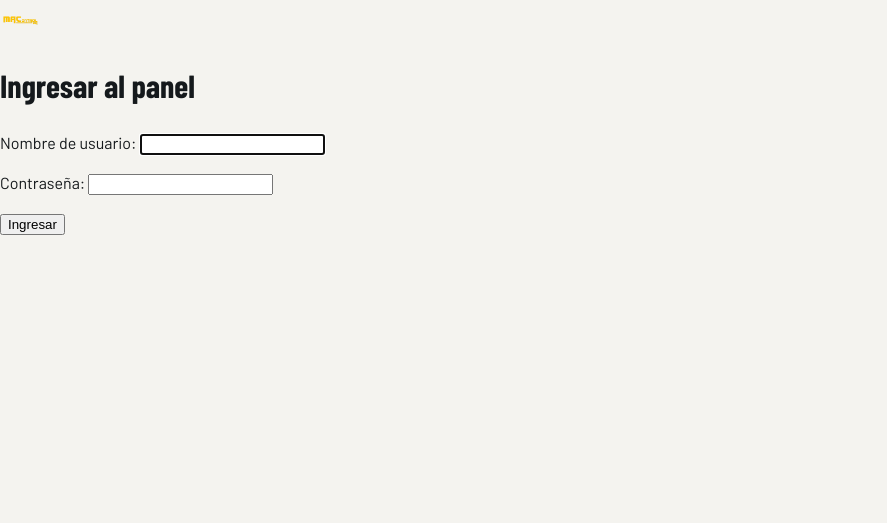
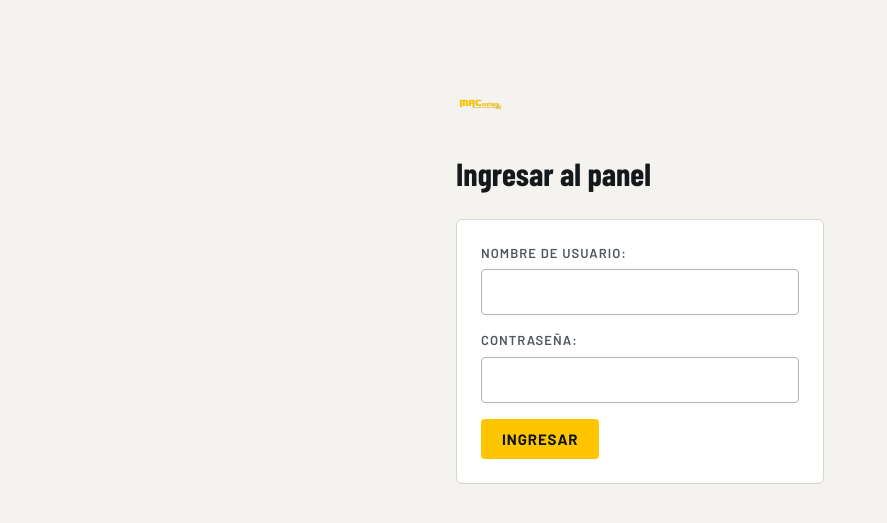
Before and after one commit to WirkraftGruppe/macontrol-web, a Django app: page /panel/ingresar/ in a window 1280 px wide. Shown: the top 523 px of the page, without its empty margins (0-887 px from the left). Run offline with Django 5.2, Linux system fonts and the light colour scheme; parts of the project's set-up code (start-up, migrations or seed data) failed here and were passed over; some libraries are stand-ins or nearby versions.

Commit message:
T2: layout, parciales, panel.css y ListadoPanelMixin con HTMX
Co-Authored-By: Claude Opus 5.5 (1M context) <noreply@anthropic.com>

```diff
--- /dev/null
+++ b/static/css/panel.css
@@ -0,0 +1,176 @@
+/* Componentes del panel. Los tokens (colores, semáforo) viven en templates/base.html. */
+
+/* El panel trae su propio logo y cabecera: se oculta la cabecera del sitio. */
+[data-tema="claro"] body > header { display: none; }
+[data-tema="claro"] a { color: var(--text); }
+[data-tema="claro"] a:hover { color: var(--brand-hover); }
+
+.visually-hidden {
+  position: absolute;
+  width: 1px;
+  height: 1px;
+  overflow: hidden;
+  clip: rect(0 0 0 0);
+  white-space: nowrap;
+}
+
+/* Layout */
+.panel { display: flex; min-height: 100vh; }
+.barra-lateral {
+  flex: 0 0 220px;
+  background: var(--surface);
+  border-right: 1px solid var(--border);
+  padding: 20px 12px;
+}
+.panel-logo { display: block; padding: 0 8px 20px; }
+.panel-logo img { height: 36px; width: auto; display: block; }
+.barra-lateral nav { display: flex; flex-direction: column; gap: 2px; }
+.barra-lateral nav a {
+  display: block;
+  padding: 10px 12px;
+  border-radius: 4px;
+  font-weight: 500;
+  text-decoration: none;
+  color: var(--text-muted);
+}
+.barra-lateral nav a:hover { background: var(--surface-2); color: var(--text); }
+.panel-principal { flex: 1; min-width: 0; }
+.panel-cabecera {
+  display: flex;
+  justify-content: flex-end;
+  align-items: center;
+  gap: 16px;
+  padding: 10px 24px;
+  background: var(--surface);
+  border-bottom: 1px solid var(--border);
+}
+.panel-cabecera form { margin: 0; }
+.panel-usuario { color: var(--text-muted); font-weight: 500; }
+.panel-contenido { padding: 24px; }
+.panel-contenido h1 { margin: 0 0 16px; font-size: 32px; }
+
+/* Botones */
+.boton {
+  display: inline-flex;
+  align-items: center;
+  justify-content: center;
+  height: 40px;
+  padding: 0 20px;
+  border-radius: 4px;
+  border: 1.5px solid transparent;
+  font-family: "Barlow", system-ui, sans-serif;
+  font-size: 15px;
+  font-weight: 700;
+  text-transform: uppercase;
+  letter-spacing: 0.06em;
+  text-decoration: none;
+  cursor: pointer;
+}
+.boton-primario { background: var(--brand); color: var(--on-brand); }
+.boton-primario:hover { background: var(--brand-hover); color: var(--on-brand); }
+.boton-secundario { background: transparent; border-color: var(--border-strong); color: var(--text); }
+.boton-secundario:hover { background: var(--surface-2); }
+.boton-peligro { background: var(--danger); color: #fff; }
+
+/* Tabla */
+.tabla { width: 100%; border-collapse: collapse; background: var(--surface); }
+.tabla th {
+  padding: 10px 12px;
+  text-align: left;
+  font-size: 13px;
+  font-weight: 600;
+  text-transform: uppercase;
+  color: var(--text-muted);
+  border-bottom: 1px solid var(--border-strong);
+}
+.tabla td { height: 44px; padding: 0 12px; font-size: 14px; border-bottom: 1px solid var(--border); }
+.tabla tbody tr:hover { background: var(--surface-2); }
+.th-orden { color: inherit; text-decoration: none; }
+.th-orden:hover { color: var(--text); }
+
+/* Etiqueta de estado */
+.etiqueta-estado {
+  display: inline-block;
+  padding: 4px 8px;
+  border-radius: 999px;
+  font-size: 12px;
+  font-weight: 600;
+  text-transform: uppercase;
+  color: var(--text);
+}
+.etiqueta-ok { background: color-mix(in srgb, var(--ok) 18%, transparent); }
+.etiqueta-warn { background: color-mix(in srgb, var(--warn) 25%, transparent); }
+.etiqueta-danger { background: color-mix(in srgb, var(--danger) 18%, transparent); }
+.etiqueta-neutral { background: color-mix(in srgb, var(--neutral) 20%, transparent); }
+
+/* Formularios */
+.formulario, .confirmar {
+  max-width: 560px;
+  padding: 24px;
+  background: var(--surface);
+  border: 1px solid var(--border);
+  border-radius: 6px;
+}
+.campo { margin-bottom: 16px; }
+.campo label {
+  display: block;
+  margin-bottom: 6px;
+  font-size: 13px;
+  font-weight: 600;
+  text-transform: uppercase;
+  letter-spacing: 0.08em;
+  color: var(--text-muted);
+}
+.campo input:not([type="checkbox"]):not([type="radio"]),
+.campo select,
+.campo textarea,
+.buscador input {
+  width: 100%;
+  min-height: 46px;
+  padding: 0 12px;
+  background: var(--surface);
+  color: var(--text);
+  border: 1px solid var(--border-strong);
+  border-radius: 4px;
+  font: inherit;
+}
+.campo textarea { padding: 10px 12px; }
+.campo input:focus, .campo select:focus, .campo textarea:focus, .buscador input:focus {
+  outline: none;
+  border-color: var(--brand);
+}
+.campo-error input, .campo-error select, .campo-error textarea { border-color: var(--danger); }
+.ayuda { display: block; margin-top: 4px; color: var(--text-faint); }
+.error, .errores { display: block; margin-top: 4px; color: var(--danger); font-size: 14px; }
+.errores ul { margin: 0; padding: 0; list-style: none; }
+.acciones { display: flex; gap: 12px; margin-top: 8px; }
+
+/* Buscador y paginación */
+.buscador { display: flex; gap: 8px; margin-bottom: 16px; max-width: 480px; }
+.paginacion { display: flex; align-items: center; gap: 12px; margin-top: 16px; }
+.paginacion-estado { color: var(--text-muted); font-size: 14px; }
+
+/* Mensajes */
+.mensajes { padding: 12px 24px 0; }
+.mensaje {
+  margin: 0 0 8px;
+  padding: 10px 14px;
+  border-radius: 4px;
+  border: 1px solid var(--border-strong);
+  background: var(--surface);
+}
+.mensaje-success { border-color: var(--ok); }
+.mensaje-warning { border-color: var(--warn); }
+.mensaje-error { border-color: var(--danger); }
+
+/* Ingreso */
+.ingreso { max-width: 400px; margin: 10vh auto 0; padding: 0 16px; }
+.ingreso-logo { display: block; height: 48px; width: auto; margin-bottom: 16px; }
+.ingreso .formulario { max-width: none; }
+
+/* Pantallas angostas: la barra lateral pasa arriba */
+@media (max-width: 900px) {
+  .panel { flex-direction: column; }
+  .barra-lateral { flex: none; }
+  .barra-lateral nav { flex-direction: row; flex-wrap: wrap; }
+}
--- a/templates/base.html
+++ b/templates/base.html
@@ -128,5 +128,6 @@
   <main>
     {% block contenido %}{% endblock %}
   </main>
+  {% block scripts %}{% endblock %}
 </body>
 </html>
--- a/templates/panel/base.html
+++ b/templates/panel/base.html
@@ -1,2 +1,42 @@
 {% extends "base.html" %}
+{% load static %}
 {% block tema %}claro{% endblock %}
+{% block title %}Panel · MAControl{% endblock %}
+{% block extra_head %}
+  <meta name="htmx-config" content='{"includeIndicatorStyles":false}'>
+  <link rel="stylesheet" href="{% static 'css/panel.css' %}">
+  <script src="{% static 'vendor/htmx/htmx.min.js' %}" defer></script>
+{% endblock %}
+{% block contenido %}
+<div class="panel" hx-headers='{"X-CSRFToken": "{{ csrf_token }}"}'>
+  {% block barra_lateral %}
+  <aside class="barra-lateral">
+    <a class="panel-logo" href="/panel/"><img src="{% static 'img/logo.png' %}" alt="MAControl"></a>
+    <nav aria-label="Principal">
+      {% url 'panel:inicio' as u %}{% if u %}<a href="{{ u }}">Tablero</a>{% endif %}
+      {% url 'panel:mapa' as u %}{% if u %}<a href="{{ u }}">Mapa</a>{% endif %}
+      {% url 'panel:clientes:listado' as u %}{% if u %}<a href="{{ u }}">Clientes</a>{% endif %}
+      {% url 'panel:sitios:listado' as u %}{% if u %}<a href="{{ u }}">Sitios</a>{% endif %}
+      {% url 'panel:proyectos:listado' as u %}{% if u %}<a href="{{ u }}">Proyectos</a>{% endif %}
+      {% url 'panel:visitas:listado' as u %}{% if u %}<a href="{{ u }}">Visitas</a>{% endif %}
+      {% url 'panel:productos:listado' as u %}{% if u %}<a href="{{ u }}">Productos</a>{% endif %}
+      {% url 'panel:servicios:listado' as u %}{% if u %}<a href="{{ u }}">Planillas</a>{% endif %}
+      {% url 'panel:usuarios:listado' as u %}{% if u %}<a href="{{ u }}">Usuarios</a>{% endif %}
+    </nav>
+  </aside>
+  {% endblock %}
+  <div class="panel-principal">
+    {% block cabecera %}
+    <header class="panel-cabecera">
+      <span class="panel-usuario">{% firstof request.user.get_full_name request.user.get_username %}</span>
+      <form method="post" action="{% url 'panel:salir' %}">
+        {% csrf_token %}
+        <button class="boton boton-secundario" type="submit">Salir</button>
+      </form>
+    </header>
+    {% endblock %}
+    {% include "panel/partials/mensajes.html" %}
+    <div class="panel-contenido">{% block panel_contenido %}{% endblock %}</div>
+  </div>
+</div>
+{% endblock %}
--- a/templates/panel/ingresar.html
+++ b/templates/panel/ingresar.html
@@ -1,13 +1,18 @@
 {% extends "panel/base.html" %}
+{% load static %}
 {% block title %}Ingresar · MAControl{% endblock %}
 {% block contenido %}
+<div class="ingreso">
+  <img class="ingreso-logo" src="{% static 'img/logo.png' %}" alt="MAControl">
   <h1>Ingresar al panel</h1>
-  <form method="post">
+  {% include "panel/partials/mensajes.html" %}
+  <form class="formulario" method="post">
     {% csrf_token %}
-    {{ form.non_field_errors }}
-    <p>{{ form.username.label_tag }} {{ form.username }}</p>
-    <p>{{ form.password.label_tag }} {{ form.password }}</p>
+    {% if form.non_field_errors %}<div class="errores">{{ form.non_field_errors }}</div>{% endif %}
+    <div class="campo">{{ form.username.label_tag }} {{ form.username }}</div>
+    <div class="campo">{{ form.password.label_tag }} {{ form.password }}</div>
     {% if next %}<input type="hidden" name="next" value="{{ next }}">{% endif %}
-    <button type="submit">Ingresar</button>
+    <div class="acciones"><button class="boton boton-primario" type="submit">Ingresar</button></div>
   </form>
+</div>
 {% endblock %}
--- /dev/null
+++ b/templates/panel/partials/etiqueta_estado.html
@@ -0,0 +1,2 @@
+{# Uso: include con tono ("ok", "warn", "danger" o "neutral") y texto. #}
+<span class="etiqueta-estado etiqueta-{{ tono|default:'neutral' }}">{{ texto }}</span>
--- /dev/null
+++ b/templates/panel/partials/mensajes.html
@@ -0,0 +1,7 @@
+{% if messages %}
+  <div class="mensajes" role="status">
+    {% for mensaje in messages %}
+      <p class="mensaje mensaje-{{ mensaje.level_tag }}">{{ mensaje }}</p>
+    {% endfor %}
+  </div>
+{% endif %}
```
Also changed, not shown: apps/panel/listados.py (added, +51 -0 lines), apps/panel/templatetags/panel_ui.py (added, +23 -0 lines), apps/panel/tests/test_diseno.py (added, +75 -0 lines), templates/panel/partials/buscador.html (added, +9 -0 lines), templates/panel/partials/confirmar.html (added, +10 -0 lines), templates/panel/partials/formulario.html (added, +19 -0 lines), templates/panel/partials/paginacion.html (added, +16 -0 lines), templates/panel/partials/th_orden.html (added, +10 -0 lines), apps/panel/templatetags/__init__.py (added).
